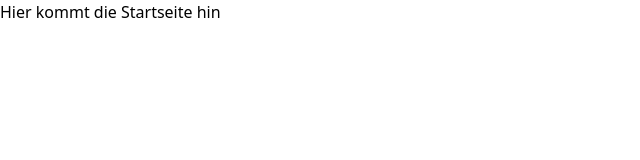
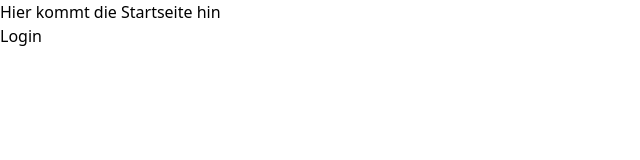
Before and after one commit to Juliur9/messenger-app, a React (Vite) app: page / in a window 1280 px wide. Shown: the top 160 px of the page, without its empty margins (0-640 px from the left). Built offline with nearby package versions, Linux system fonts and the light colour scheme.

Commit message:
Small change on the Homepage

```diff
--- a/src/components/Home.jsx
+++ b/src/components/Home.jsx
@@ -1,12 +1,15 @@
-import React, { Component } from 'react';
+import React, { Component } from "react";
 
 class Home extends Component {
-    state = {  }
-    render() {
-        return (
-            <h1>Hier kommt die Startseite hin</h1>
-        );
-    }
+  state = {};
+  render() {
+    return (
+      <>
+        <h1>Hier kommt die Startseite hin</h1>
+        <a href="/login">Login</a>
+      </>
+    );
+  }
 }
 
 export default Home;
```
